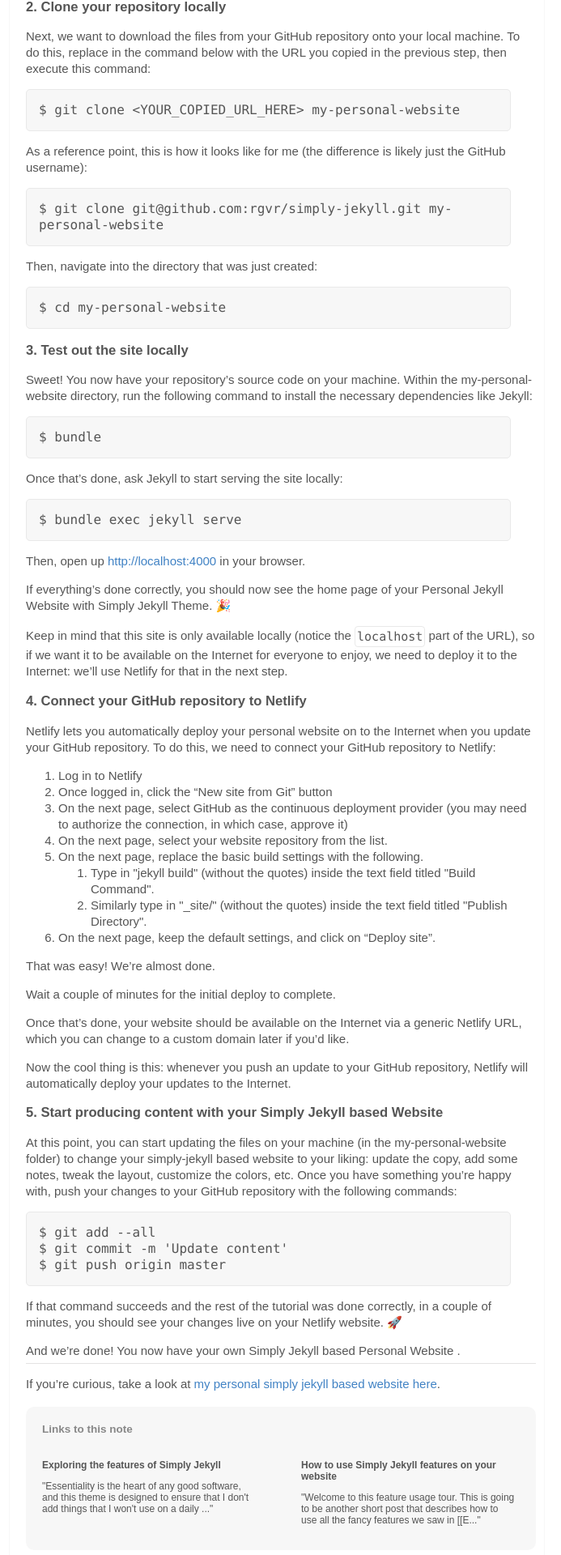
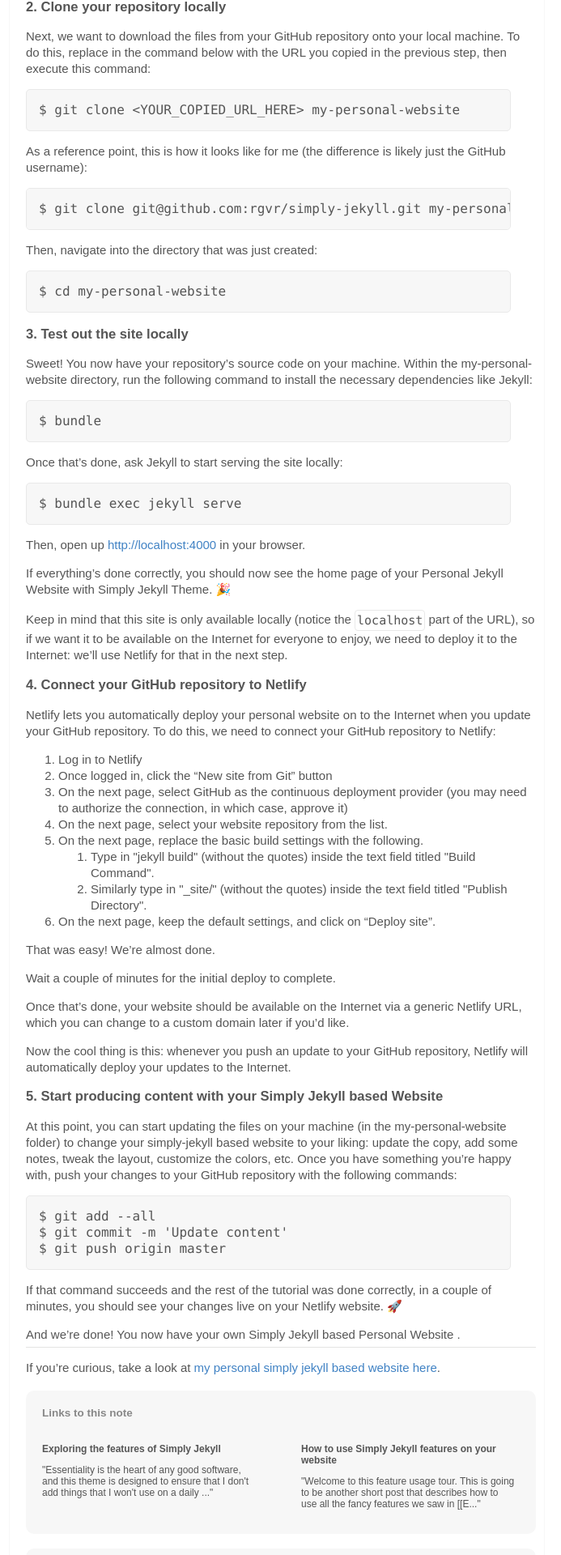
Before and after one commit to raghudotcc/simply-jekyll, a Jekyll site: the page built from _posts/2020-03-01-setup.md, in a window 1280 px wide. Shown: the part 1631-3551 px from the top of the page at 81% size, without its empty margins (298-991 px from the left). Built offline with Jekyll 4.4.1, drawn with Linux system fonts in a browser that asks for light colours; comment, search, counter and statistics services are not loaded.

Commit message:
Enable code identation.

```diff
--- a/assets/css/Style.css
+++ b/assets/css/Style.css
@@ -172,7 +172,6 @@
     font-family: Consolas, 'Courier New', Courier, monospace;
     display: inline-block;
     overflow: auto !important;
-    white-space: pre-line !important;
     word-wrap: break-word !important;
     padding: 2px 2px  2px 2px;
     vertical-align:middle;
@@ -202,7 +201,6 @@
     font-family: Consolas, 'Courier New', Courier, monospace;
     display: inline-block;
     overflow: auto !important;
-    white-space: pre-line !important;
     word-wrap: break-word !important;
     padding: 15px 15px  15px 15px;
     vertical-align:middle;
```
